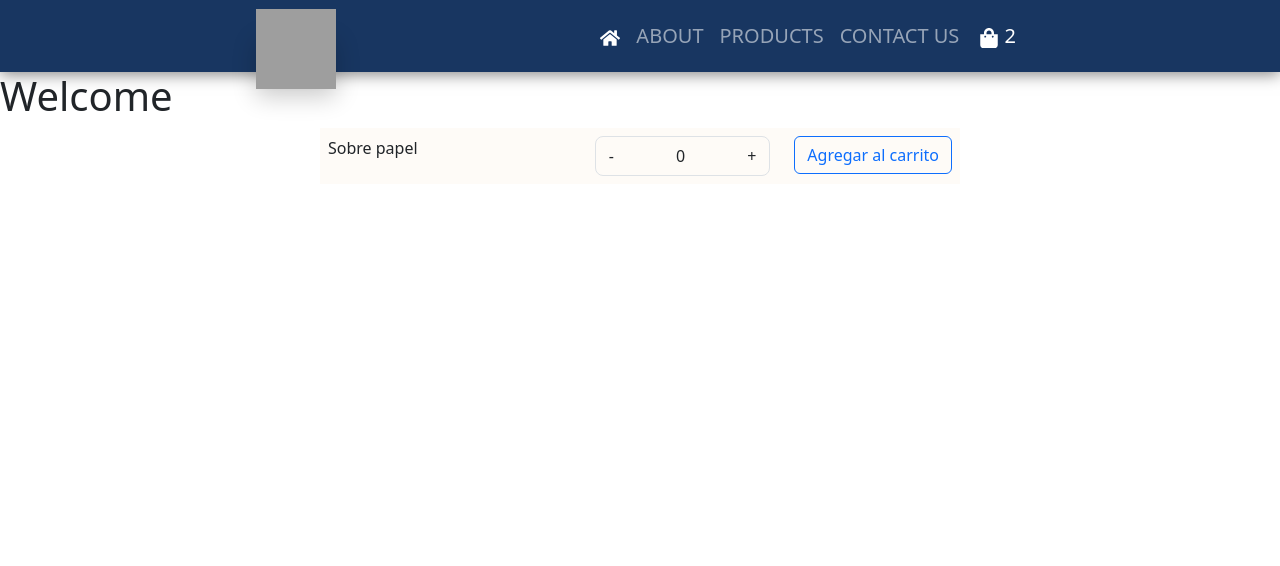
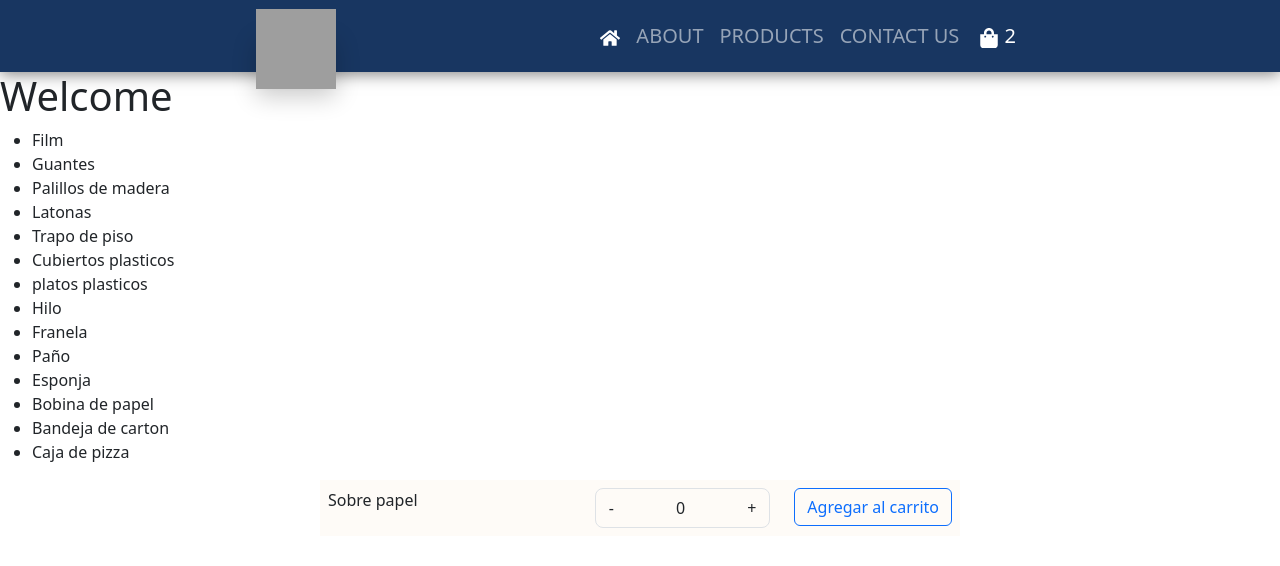
Before and after one commit to ZekeScript/e-commerce-dl, a React (Create React App) app: page / in a window 1280 px wide. Shown: the top 566 px of the page. Built offline with nearby package versions, Linux system fonts and the light colour scheme; grey boxes are pictures that could not be loaded.

Commit message:
I'll create a json with products and render

```diff
--- /dev/null
+++ b/src/asyncMock.js
@@ -0,0 +1,150 @@
+const products = [
+	{
+		id: '1',
+		name: 'Film',
+		price: 10,
+		category: 'descartables',
+		img: '',
+		stock: 5,
+		description:
+			'at ultrices mi tempus imperdiet nulla malesuada pellentesque elit eget gravida cum sociis natoque penatibus et magnis dis parturient montes nascetur ridiculus mus mauris vitae',
+	},
+	{
+		id: '2',
+		name: 'Guantes',
+		price: 10,
+		category: 'descartables',
+		img: '',
+		stock: 20,
+		description:
+			'at ultrices mi tempus imperdiet nulla malesuada pellentesque elit eget gravida cum sociis natoque penatibus et magnis dis parturient montes nascetur ridiculus mus mauris vitae',
+	},
+	{
+		id: '3',
+		name: 'Palillos de madera',
+		price: 60,
+		category: 'descartables',
+		img: '',
+		stock: 25,
+		description:
+			'at ultrices mi tempus imperdiet nulla malesuada pellentesque elit eget gravida cum sociis natoque penatibus et magnis dis parturient montes nascetur ridiculus mus mauris vitae',
+	},
+	{
+		id: '4',
+		name: 'Latonas',
+		price: 10,
+		category: 'limpieza',
+		img: '',
+		stock: 5,
+		description:
+			'at ultrices mi tempus imperdiet nulla malesuada pellentesque elit eget gravida cum sociis natoque penatibus et magnis dis parturient montes nascetur ridiculus mus mauris vitae',
+	},
+	{
+		id: '5',
+		name: 'Trapo de piso',
+		price: 10,
+		category: 'limpieza',
+		img: '',
+		stock: 5,
+		description:
+			'at ultrices mi tempus imperdiet nulla malesuada pellentesque elit eget gravida cum sociis natoque penatibus et magnis dis parturient montes nascetur ridiculus mus mauris vitae',
+	},
+	{
+		id: '6',
+		name: 'Cubiertos plasticos',
+		price: 10,
+		category: 'descartables',
+		img: '',
+		stock: 30,
+		description:
+			'at ultrices mi tempus imperdiet nulla malesuada pellentesque elit eget gravida cum sociis natoque penatibus et magnis dis parturient montes nascetur ridiculus mus mauris vitae',
+	},
+	{
+		id: '7',
+		name: 'platos plasticos',
+		price: 10,
+		category: 'descartables',
+		img: '',
+		stock: 30,
+		description:
+			'at ultrices mi tempus imperdiet nulla malesuada pellentesque elit eget gravida cum sociis natoque penatibus et magnis dis parturient montes nascetur ridiculus mus mauris vitae',
+	},
+	{
+		id: '8',
+		name: 'Hilo',
+		price: 10,
+		category: 'bazar',
+		img: '',
+		stock: 30,
+		description:
+			'at ultrices mi tempus imperdiet nulla malesuada pellentesque elit eget gravida cum sociis natoque penatibus et magnis dis parturient montes nascetur ridiculus mus mauris vitae',
+	},
+	{
+		id: '9',
+		name: 'Franela',
+		price: 10,
+		category: 'limpieza',
+		img: '',
+		stock: 10,
+		description:
+			'at ultrices mi tempus imperdiet nulla malesuada pellentesque elit eget gravida cum sociis natoque penatibus et magnis dis parturient montes nascetur ridiculus mus mauris vitae',
+	},
+	{
+		id: '10',
+		name: 'Paño',
+		price: 10,
+		category: 'limpieza',
+		img: '',
+		stock: 10,
+		description:
+			'at ultrices mi tempus imperdiet nulla malesuada pellentesque elit eget gravida cum sociis natoque penatibus et magnis dis parturient montes nascetur ridiculus mus mauris vitae',
+	},
+	{
+		id: '11',
+		name: 'Esponja',
+		price: 10,
+		category: 'limpieza',
+		img: '',
+		stock: 40,
+		description:
+			'at ultrices mi tempus imperdiet nulla malesuada pellentesque elit eget gravida cum sociis natoque penatibus et magnis dis parturient montes nascetur ridiculus mus mauris vitae',
+	},
+	{
+		id: '12',
+		name: 'Bobina de papel',
+		price: 10,
+		category: 'descartable',
+		img: '',
+		stock: 5,
+		description:
+			'at ultrices mi tempus imperdiet nulla malesuada pellentesque elit eget gravida cum sociis natoque penatibus et magnis dis parturient montes nascetur ridiculus mus mauris vitae',
+	},
+	{
+		id: '13',
+		name: 'Bandeja de carton',
+		price: 10,
+		category: 'descartable',
+		img: '',
+		stock: 30,
+		description:
+			'at ultrices mi tempus imperdiet nulla malesuada pellentesque elit eget gravida cum sociis natoque penatibus et magnis dis parturient montes nascetur ridiculus mus mauris vitae',
+	},
+	{
+		id: '14',
+		name: 'Caja de pizza',
+		price: 10,
+		category: 'descartable',
+		img: '',
+		stock: 30,
+		description:
+			'at ultrices mi tempus imperdiet nulla malesuada pellentesque elit eget gravida cum sociis natoque penatibus et magnis dis parturient montes nascetur ridiculus mus mauris vitae',
+	},
+];
+
+export const getProducts = () => {
+	return new Promise((res, rej) => {
+		setTimeout(() => {
+			res(products);
+		}, 2000);
+	});
+};
--- a/src/components/CartWidget/CartWidget.js
+++ b/src/components/CartWidget/CartWidget.js
@@ -3,7 +3,7 @@ import { FaShoppingBag } from 'react-icons/fa';
 
 const CartWidget = () => {
 	return (
-		<div class="cart-widget">
+		<div className="cart-widget">
 			<FaShoppingBag /> 2
 		</div>
 	);
--- a/src/components/ItemCount/ItemCount.js
+++ b/src/components/ItemCount/ItemCount.js
@@ -22,24 +22,24 @@ const ItemCount = ({ stock }) => {
 	const handleOnAdd = () => console.log(`agragaste ${countCart} items al carrito`);
 
 	return (
-		<div class="container w-50 bg-cream p-2">
-			<div class="btn-group d-flex" role="group" aria-label="Default button group">
-				<div class="flex-grow-1">Sobre papel</div>
-				<div class="border rounded-3 border-1">
-					<button class="btn" type="button" onClick={decrement}>
+		<div className="container w-50 bg-cream p-2">
+			<div className="btn-group d-flex" role="group" aria-label="Default button group">
+				<div className="flex-grow-1">Sobre papel</div>
+				<div className="border rounded-3 border-1">
+					<button className="btn" type="button" onClick={decrement}>
 						-
 					</button>
-					<button class="btn pe-5 ps-5" onClick={reset}>
+					<button className="btn pe-5 ps-5" onClick={reset}>
 						{countCart}
 					</button>
-					<button class="btn" type="button" onClick={increment}>
+					<button className="btn" type="button" onClick={increment}>
 						+
 					</button>
 				</div>
 				<div>
 					<button
 						type="button"
-						class="btn btn-outline-primary ms-4"
+						className="btn btn-outline-primary ms-4"
 						onClick={handleOnAdd}
 					>
 						Agregar al carrito
--- /dev/null
+++ b/src/components/ItemList/ItemList.js
@@ -0,0 +1,11 @@
+const ItemList = ({ products }) => {
+	return (
+		<ul>
+			{products.map((products) => (
+				<li key={products.id}>{products.name}</li>
+			))}
+		</ul>
+	);
+};
+
+export default ItemList;
--- a/src/components/ItemListContainer/ItemListContainer.js
+++ b/src/components/ItemListContainer/ItemListContainer.js
@@ -1,5 +1,43 @@
+import { useEffect, useState } from 'react';
+import { getProducts } from '../../asyncMock';
+import ItemList from '../ItemList/ItemList';
+
 const ItemListContainer = ({ greeting }) => {
-	return <h1>{greeting}</h1>;
+	const [products, setProducts] = useState([]);
+	const [error, setError] = useState(false);
+	const [loading, setLoading] = useState(true);
+
+	useEffect(() => {
+		console.log(
+			getProducts()
+				.then((res) => {
+					console.log(res);
+					setProducts(res);
+				})
+				.catch((error) => {
+					console.log(error);
+					setError(true);
+				})
+				.finally(() => setLoading(false))
+		);
+	}, []);
+
+	if (loading) {
+		return <h1>Loading...</h1>;
+	}
+
+	if (error) {
+		return <h1>Hubo un error</h1>;
+	}
+
+	return (
+		<div>
+			<h1>{greeting}</h1>
+			<div>
+				<ItemList products={products} />
+			</div>
+		</div>
+	);
 };
 
 export default ItemListContainer;
--- a/src/components/Navbar/Navbar.js
+++ b/src/components/Navbar/Navbar.js
@@ -4,22 +4,22 @@ import CartWidget from '../CartWidget/CartWidget';
 
 const Navbar = () => {
 	return (
-		<nav class="navbar navbar-expand-md navbar-dark bground-dark">
-			<section class="container-fluid nav-wrapper justify-content-evenly">
-				<article class="navbar-wrapper-brand brand">
-					<a class="navbar-brand" href="#">
+		<nav className="navbar navbar-expand-md navbar-dark bground-dark">
+			<section className="container-fluid nav-wrapper justify-content-evenly">
+				<article className="navbar-wrapper-brand brand">
+					<a className="navbar-brand" href="#">
 						<img
 							width="80"
 							height="80"
 							alt="DL logo"
-							class="d-inline-block align-text-top"
+							className="d-inline-block align-text-top"
 							src="https://raw.githubusercontent.com/estga/super-chainsaw/main/images/DL_logo.png"
 						/>
 					</a>
 				</article>
-				<article class="navbar-wrapper-toggle">
+				<article className="navbar-wrapper-toggle">
 					<button
-						class="navbar-toggler"
+						className="navbar-toggler"
 						type="button"
 						data-bs-toggle="collapse"
 						data-bs-target="#navbarNavAltMarkup"
@@ -27,24 +27,24 @@ const Navbar = () => {
 						aria-expanded="false"
 						aria-label="Toggle navigation"
 					>
-						<span class="navbar-toggler-icon"></span>
+						<span className="navbar-toggler-icon"></span>
 					</button>
 				</article>
-				<article class="collapse navbar-collapse bground-dark" id="navbarNavAltMarkup">
-					<div class="navbar-nav">
-						<a class="nav-link active disabled fs-5" aria-current="page" href="#">
+				<article className="collapse navbar-collapse bground-dark" id="navbarNavAltMarkup">
+					<div className="navbar-nav">
+						<a className="nav-link active disabled fs-5" aria-current="page" href="#">
 							<FaHome />
 						</a>
-						<a class="nav-link line-animation fs-5" href="#">
+						<a className="nav-link line-animation fs-5" href="#">
 							ABOUT
 						</a>
-						<a class="nav-link line-animation fs-5" href="#">
+						<a className="nav-link line-animation fs-5" href="#">
 							PRODUCTS
 						</a>
-						<a class="nav-link line-animation fs-5" href="#">
+						<a className="nav-link line-animation fs-5" href="#">
 							CONTACT US
 						</a>
-						<a class="nav-link lne-animatiion active fs-5 ms-1" href="#">
+						<a className="nav-link lne-animatiion active fs-5 ms-1" href="#">
 							<CartWidget />
 						</a>
 					</div>
```
Also changed, not shown: src/components/ItemList/ItemList.css (added), src/components/ItemListContainer/ItemListContainer.css (added).
